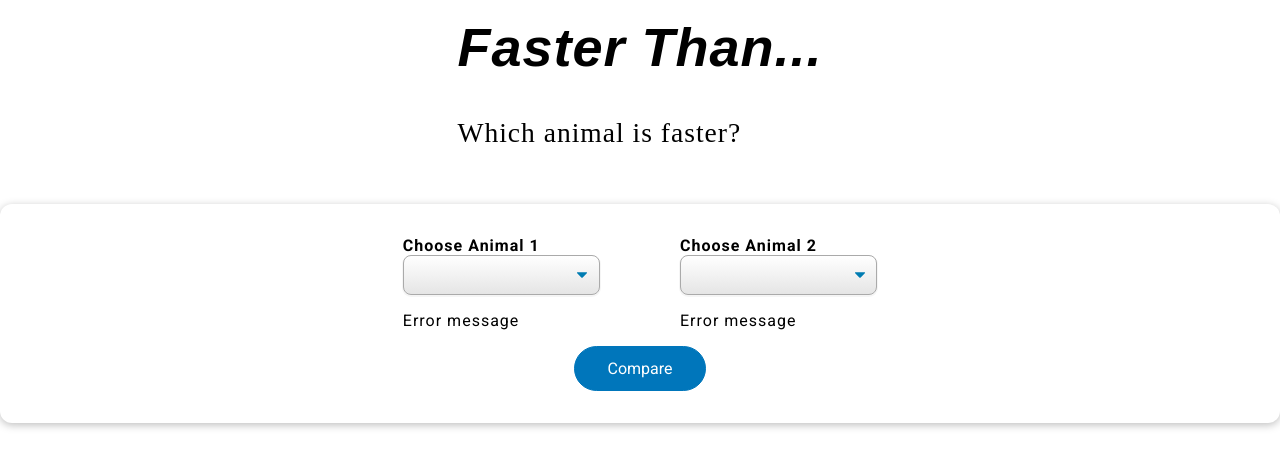
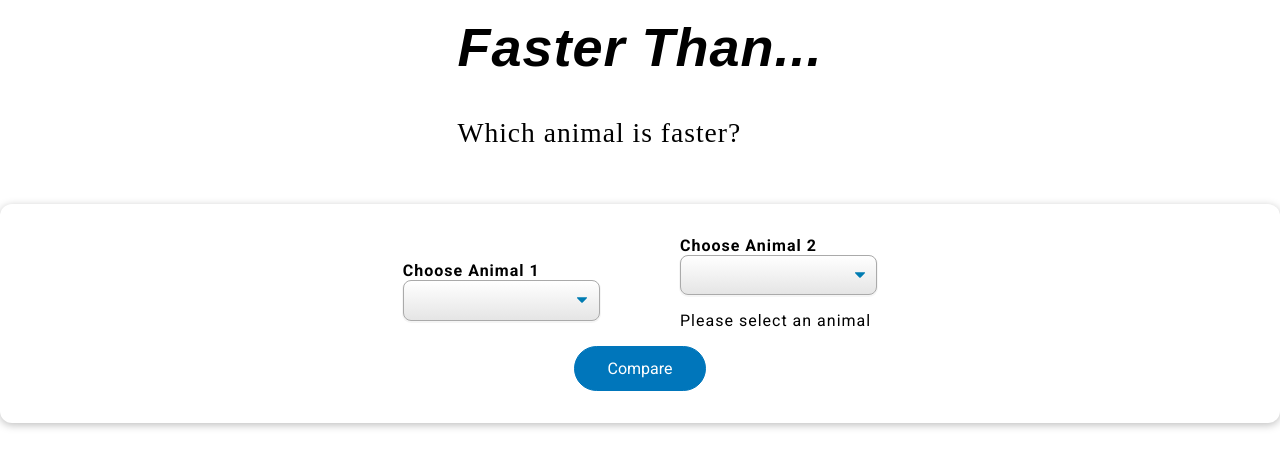
Before and after one commit to gmcln-rct/faster-than, a Vue app: page / in a window 1280 px wide. Shown: the top 468 px of the page. Built offline with nearby package versions, Linux system fonts and the light colour scheme; a web font is replaced by a local one.

Commit message:
Work on error handling

```diff
--- a/src/components/TheSelector.vue
+++ b/src/components/TheSelector.vue
@@ -15,7 +15,7 @@
           >
         </select>
 
-        <p>Error message</p>
+        <p v-if="!animal1IsValid">Please select an animal</p>
       </span>
       <span class="form-control">
         <label for="animal2">Choose Animal 2 </label>
@@ -27,7 +27,7 @@
             >{{ animal.commonName }}</option
           >
         </select>
-        <p>Error message</p>
+        <p v-if="animal2IsValid">Please select an animal</p>
       </span>
     </div>
     <button v-on:click.stop="compareAnimals">Compare</button>
@@ -41,7 +41,9 @@ export default {
     return {
       animal1: 'noanimal',
       animal2: 'noanimal',
-      animals: animals
+      animals: animals,
+      animal1IsValid: true,
+      animal2IsValid: true
     };
   },
   computed: {
@@ -52,9 +54,6 @@ export default {
 
   methods: {
     compareAnimals(event) {
-      console.log('Animal 1 ', this.animal1);
-      console.log('Animal 2 ', this.animal2);
-
       let selectedAnimal1 = this.animals.find(x => x.id === this.animal1);
       let selectedAnimal2 = this.animals.find(x => x.id === this.animal2);
 
```
